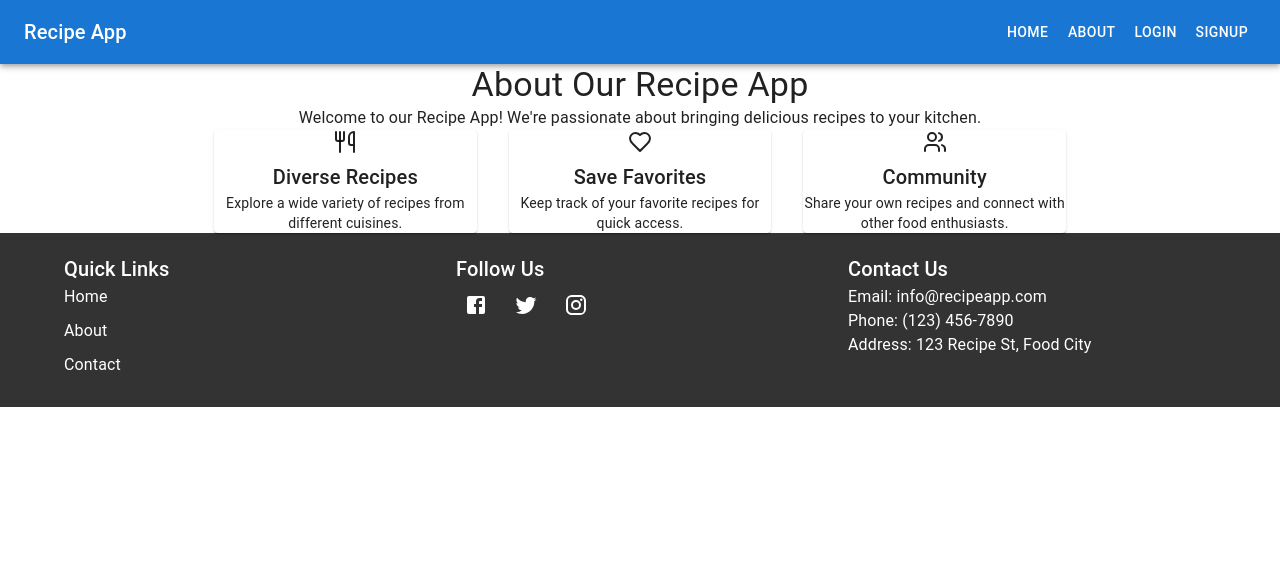
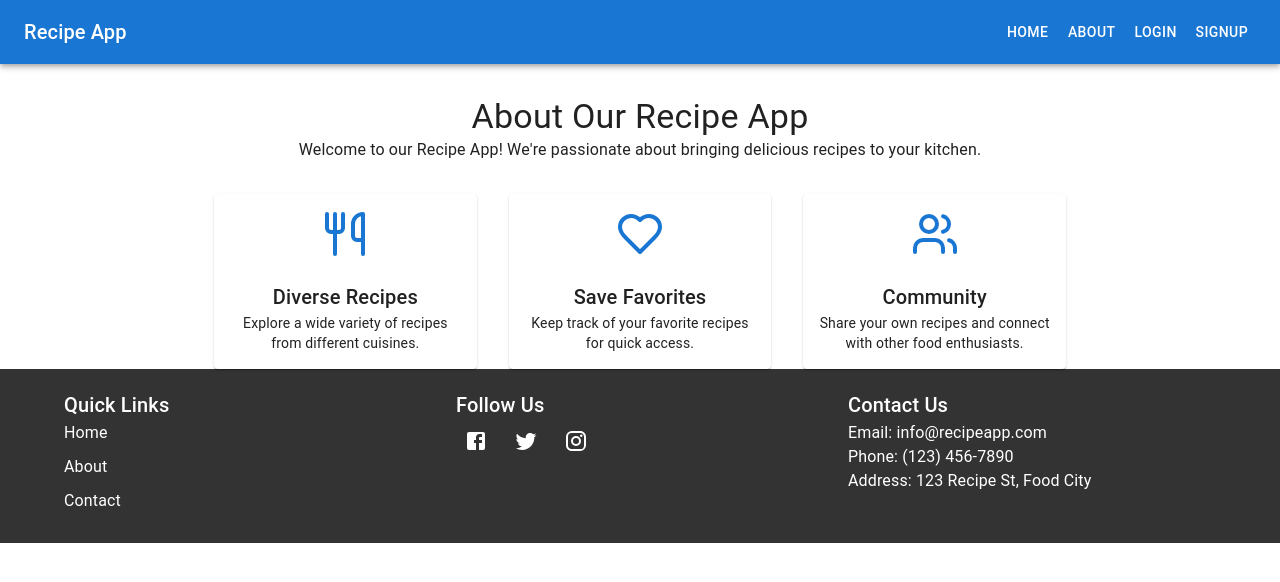
Before and after one commit to Maxamed-Maxamed/my-recipe-app, a React (Create React App) app: page /about in a window 1280 px wide. Shown: the top 582 px of the page. Built offline with nearby package versions, Linux system fonts and the light colour scheme; no server answers.

Commit message:
fix the about pages

```diff
--- /dev/null
+++ b/src/components/Review.js
@@ -0,0 +1,59 @@
+import React, { useState } from 'react';
+import { useAuthState } from 'react-firebase-hooks/auth';
+import { auth } from '../firebaseConfig';
+import { doc, setDoc, getFirestore, arrayUnion } from 'firebase/firestore';
+import { TextField, Button, Typography, Container } from '@mui/material';
+
+const db = getFirestore();
+
+const Review = ({ recipeId }) => {
+  const [user] = useAuthState(auth);
+  const [rating, setRating] = useState(0);
+  const [comment, setComment] = useState('');
+
+  const handleReviewSubmit = async () => {
+    if (user) {
+      const review = {
+        userId: user.uid,
+        rating,
+        comment,
+        timestamp: new Date(),
+      };
+      const recipeRef = doc(db, 'recipes', recipeId);
+      await setDoc(recipeRef, {
+        reviews: arrayUnion(review),
+      }, { merge: true });
+      setRating(0);
+      setComment('');
+    }
+  };
+
+  return (
+    <Container>
+      <Typography variant="h6">Leave a Review</Typography>
+      <TextField
+        label="Rating"
+        type="number"
+        value={rating}
+        onChange={(e) => setRating(e.target.value)}
+        inputProps={{ min: 0, max: 5 }}
+        fullWidth
+        margin="normal"
+      />
+      <TextField
+        label="Comment"
+        value={comment}
+        onChange={(e) => setComment(e.target.value)}
+        fullWidth
+        multiline
+        rows={4}
+        margin="normal"
+      />
+      <Button variant="contained" color="primary" onClick={handleReviewSubmit}>
+        Submit Review
+      </Button>
+    </Container>
+  );
+};
+
+export default Review;
--- a/src/pages/AboutPage.js
+++ b/src/pages/AboutPage.js
@@ -1,27 +1,31 @@
 import React from 'react';
 import '../styles/global.css'; // Import global styles
-import { Typography, Container, Grid, Paper } from '@mui/material';
+import { Typography, Container, Grid, Paper, Box } from '@mui/material';
 import { Utensils, Heart, Users } from 'lucide-react';
 
 const AboutPage = () => {
   const features = [
-    { icon: <Utensils />, title: 'Diverse Recipes', description: 'Explore a wide variety of recipes from different cuisines.' },
-    { icon: <Heart />, title: 'Save Favorites', description: 'Keep track of your favorite recipes for quick access.' },
-    { icon: <Users />, title: 'Community', description: 'Share your own recipes and connect with other food enthusiasts.' },
+    { icon: <Utensils size={48} />, title: 'Diverse Recipes', description: 'Explore a wide variety of recipes from different cuisines.' },
+    { icon: <Heart size={48} />, title: 'Save Favorites', description: 'Keep track of your favorite recipes for quick access.' },
+    { icon: <Users size={48} />, title: 'Community', description: 'Share your own recipes and connect with other food enthusiasts.' },
   ];
 
   return (
     <Container maxWidth="md" className="py-8">
-      <Typography variant="h4" className="text-center mb-6">About Our Recipe App</Typography>
-      <Typography variant="body1" className="text-center mb-8">
-        Welcome to our Recipe App! We're passionate about bringing delicious recipes to your kitchen.
-      </Typography>
+      <Box my={4}>
+        <Typography variant="h4" className="text-center mb-6">About Our Recipe App</Typography>
+        <Typography variant="body1" className="text-center mb-8">
+          Welcome to our Recipe App! We're passionate about bringing delicious recipes to your kitchen.
+        </Typography>
+      </Box>
 
       <Grid container spacing={4}>
         {features.map((feature, index) => (
           <Grid item xs={12} sm={4} key={index}>
             <Paper className="p-4 text-center h-full">
-              <div className="text-primary mb-2">{feature.icon}</div>
+              <Box mb={2} color="primary.main">
+                {feature.icon}
+              </Box>
               <Typography variant="h6" className="mb-2">{feature.title}</Typography>
               <Typography variant="body2">{feature.description}</Typography>
             </Paper>
--- a/src/pages/RecipeDetailPage.js
+++ b/src/pages/RecipeDetailPage.js
@@ -1,12 +1,15 @@
 import React, { useState, useEffect } from 'react';
 import { useParams } from 'react-router-dom';
-import { Container, Typography, List, ListItem, Paper } from '@mui/material';
 import { fetchRecipeDetails } from '../SpoonacularAPI';
-import '../styles/App.css'; // Ensure the styles are imported
+import { Container, Typography, Paper, List, ListItem } from '@mui/material';
+import { useAuthState } from 'react-firebase-hooks/auth';
+import { auth } from '../firebaseConfig';
+import Review from '../components/Review';
 
 function RecipeDetailPage() {
   const { id } = useParams();
   const [recipe, setRecipe] = useState(null);
+  const [user] = useAuthState(auth);
 
   useEffect(() => {
     const getRecipeDetails = async () => {
@@ -53,6 +56,21 @@ function RecipeDetailPage() {
           ))}
         </List>
       </Paper>
+      <Review recipeId={id} />
+      <Typography variant="h6" gutterBottom align="center">
+        Reviews
+      </Typography>
+      <Paper elevation={3} style={{ padding: '16px', marginBottom: '16px' }}>
+        <List>
+          {recipe.reviews && recipe.reviews.map((review, index) => (
+            <ListItem key={index}>
+              <Typography variant="body1">
+                {review.rating} stars - {review.comment}
+              </Typography>
+            </ListItem>
+          ))}
+        </List>
+      </Paper>
     </Container>
   );
 }
--- a/src/styles/global.css
+++ b/src/styles/global.css
@@ -6,13 +6,10 @@
 }
 
 body {
-  font-family: -apple-system, BlinkMacSystemFont, 'Segoe UI', 'Roboto', 'Oxygen',
-    'Ubuntu', 'Cantarell', 'Fira Sans', 'Droid Sans', 'Helvetica Neue',
-    sans-serif;
-  -webkit-font-smoothing: antialiased;
-  -moz-osx-font-smoothing: grayscale;
-  background-color: #000; /* Black background */
-  color: #fff; /* White text */
+  font-family: 'Roboto', sans-serif;
+  background-color: #f5f5f5;
+  margin: 0;
+  padding: 0;
 }
 
 a {
@@ -38,7 +35,7 @@ button:hover {
 .container {
   max-width: 1200px;
   margin: 0 auto;
-  padding: 0 15px;
+  padding: 20px;
 }
 
 .text-center {
@@ -103,3 +100,23 @@ button:hover {
   padding: 10px 20px;
   border-radius: 5px;
 }
+
+.mb-6 {
+  margin-bottom: 24px;
+}
+
+.mb-8 {
+  margin-bottom: 32px;
+}
+
+.p-4 {
+  padding: 16px;
+}
+
+.h-full {
+  height: 100%;
+}
+
+.text-primary {
+  color: #3f51b5;
+}
```
